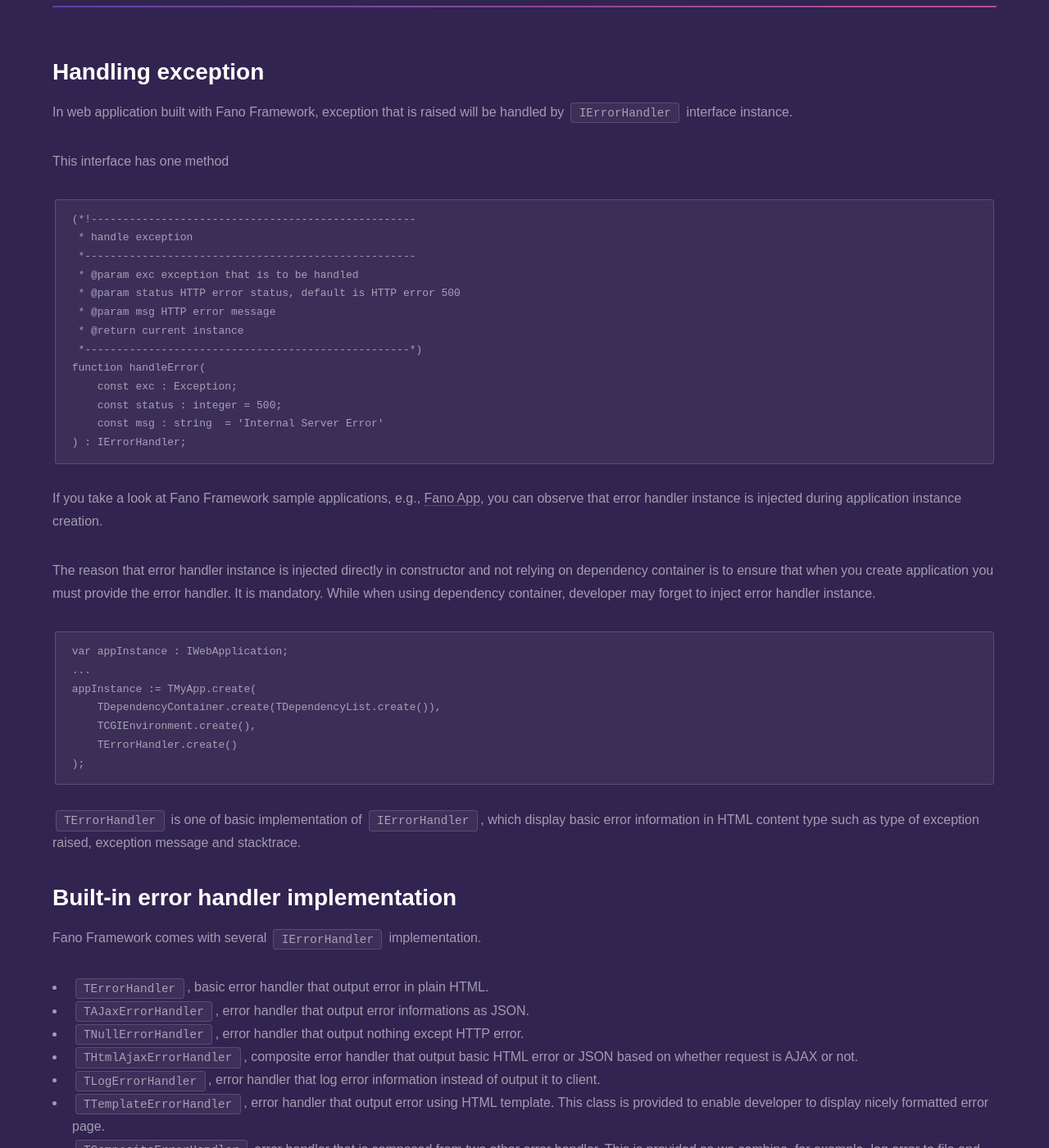
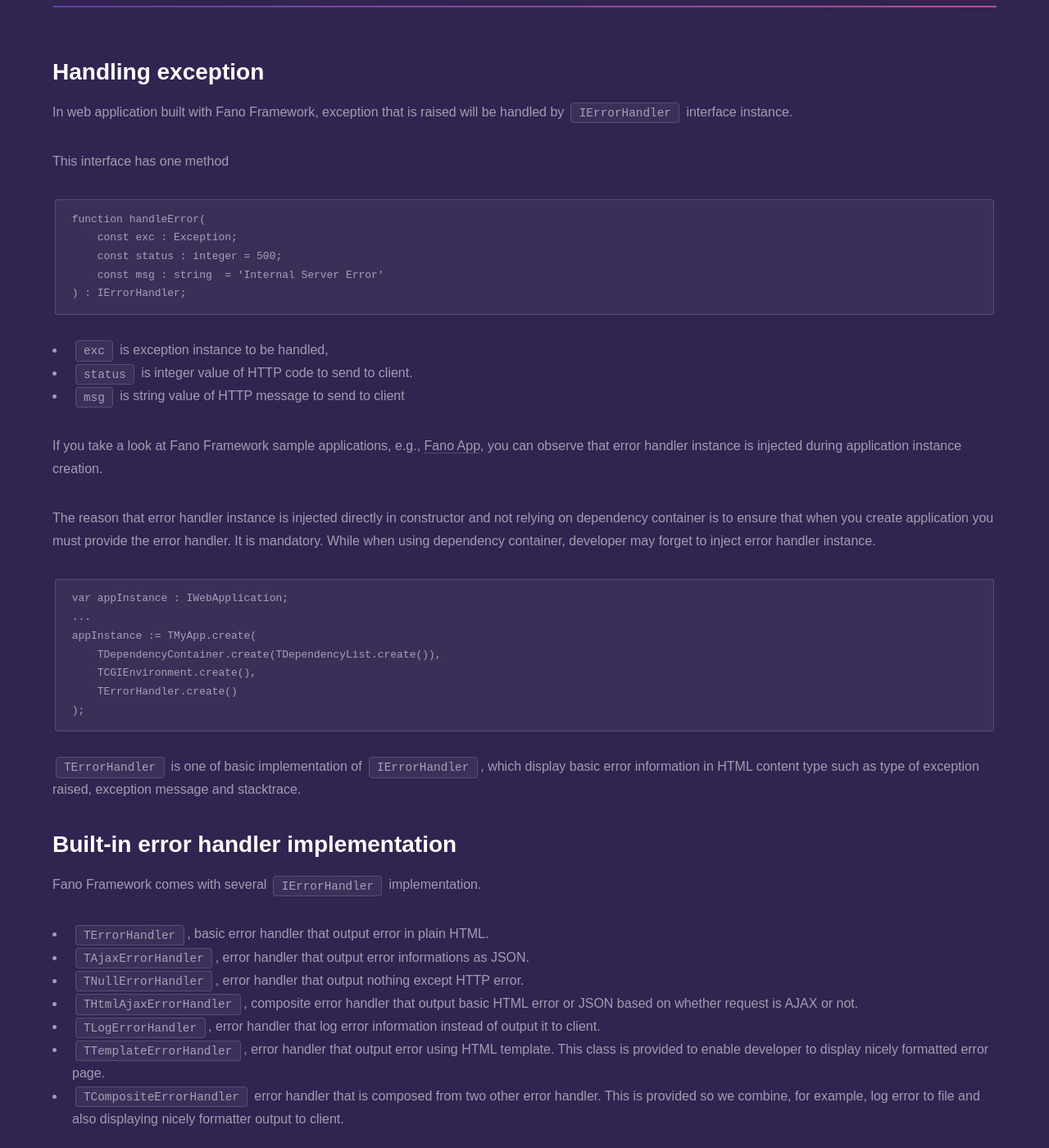
Before and after one commit to fanoframework/fanoframework.github.io, a Jekyll site: the page built from error-handler/index.md, in a window 1280 px wide and 1400 px high, scrolled down 227 px. Shown: the whole window at 82% size. Built offline with Jekyll 4.4.1, drawn with Linux system fonts in a browser that asks for light colours; our own code applies the rules of GitHub Pages for plain Markdown files; some of the changed text lies outside the part shown.

Commit message:
edit method signature

````diff
--- a/error-handler/index.md
+++ b/error-handler/index.md
@@ -12,20 +12,16 @@ In web application built with Fano Framework, exception that is raised will be h
 This interface has one method
 
 ```
-(*!---------------------------------------------------
- * handle exception
- *----------------------------------------------------
- * @param exc exception that is to be handled
- * @param status HTTP error status, default is HTTP error 500
- * @param msg HTTP error message
- * @return current instance
- *---------------------------------------------------*)
 function handleError(
     const exc : Exception;
     const status : integer = 500;
     const msg : string  = 'Internal Server Error'
 ) : IErrorHandler;
 ```
+
+- `exc` is exception instance to be handled,
+- `status` is integer value of HTTP code to send to client.
+- `msg` is string value of HTTP message to send to client
 
 If you take a look at Fano Framework sample applications, e.g.,
 [Fano App](https://github.com/fanoframework/fano-app), you can observe
@@ -55,9 +51,9 @@ raised, exception message and stacktrace.
 Fano Framework comes with several `IErrorHandler` implementation.
 
 - `TErrorHandler`, basic error handler that output error in plain HTML.
-- `TAJaxErrorHandler`, error handler that output error informations as JSON.
+- `TAjaxErrorHandler`, error handler that output error informations as JSON.
 - `TNullErrorHandler`, error handler that output nothing except HTTP error.
 - `THtmlAjaxErrorHandler`, composite error handler that output basic HTML error or JSON based on whether request is AJAX or not.
 - `TLogErrorHandler`, error handler that log error information instead of output it to client.
 - `TTemplateErrorHandler`, error handler that output error using HTML template. This class is provided to enable developer to display nicely formatted error page.
-- `TCompositeErrorHandler` error handler that is composed from two other error handler. This is provided so we combine, for example, log error to file and also displaying nicely formatter output to client
+- `TCompositeErrorHandler` error handler that is composed from two other error handler. This is provided so we combine, for example, log error to file and also displaying nicely formatter output to client.
````
